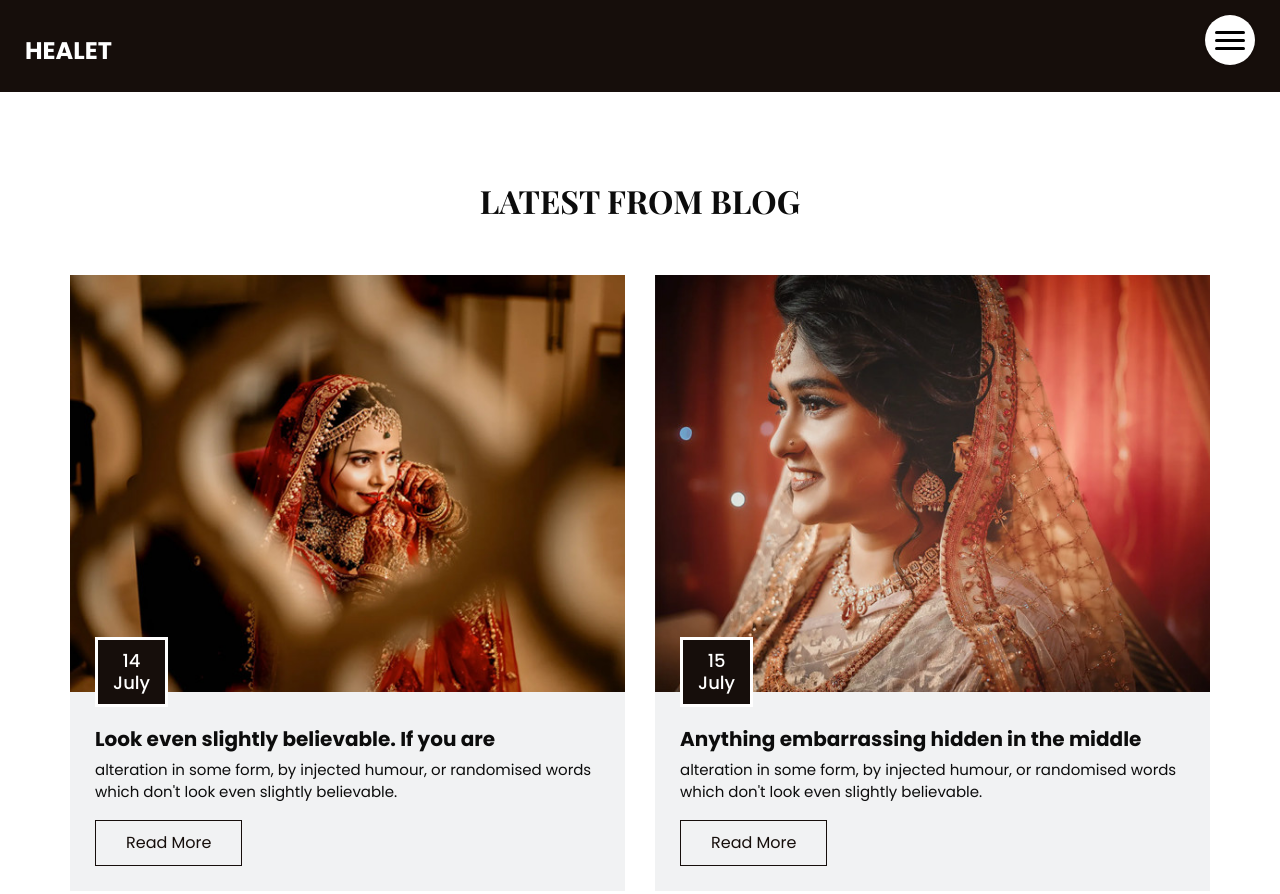
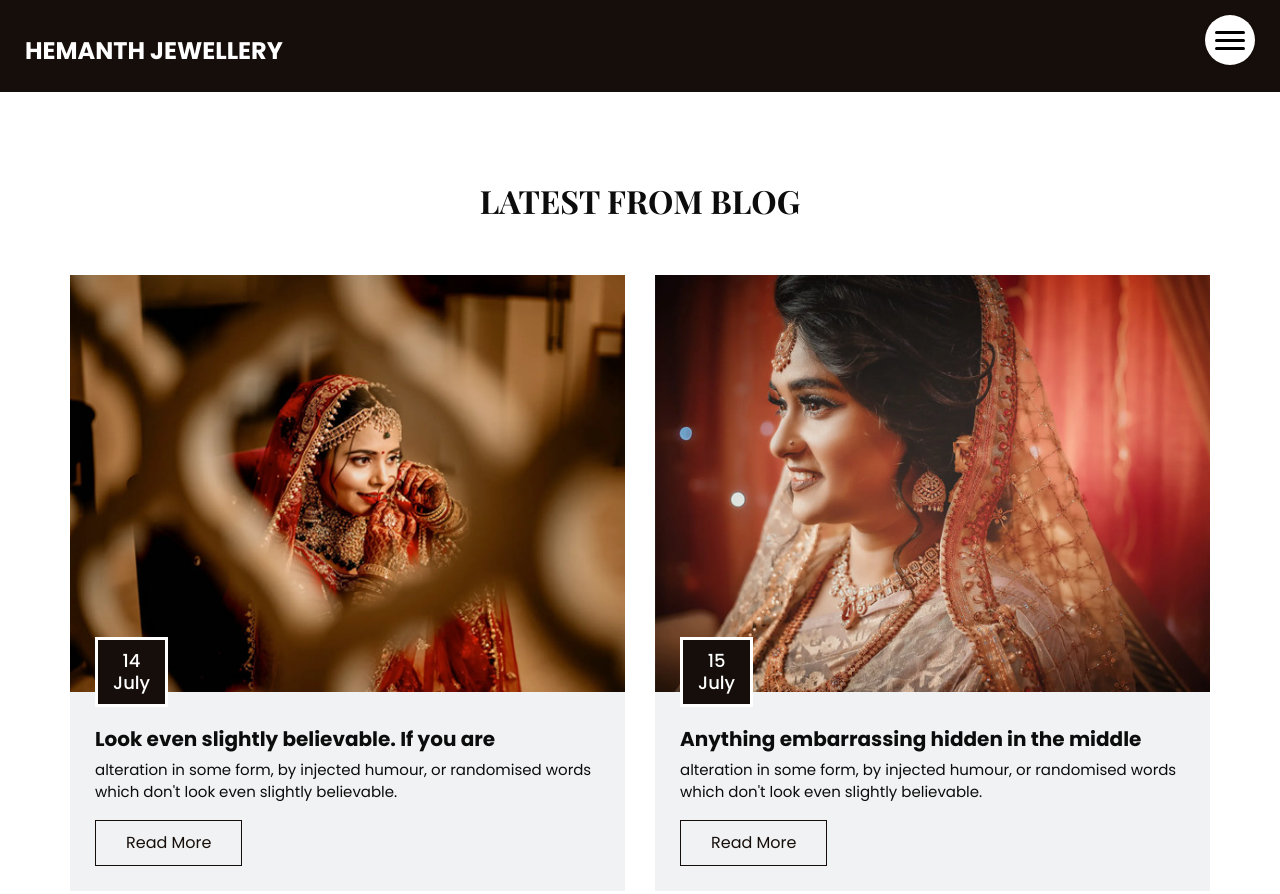
Before and after one commit to HemanthSunkara/jenkins, a plain HTML site: page blog.html in a window 1280 px wide. Shown: the top 894 px of the page. Drawn offline with nearby package versions, Linux system fonts and the light colour scheme.

Commit message:
Update blog.html

```diff
--- a/blog.html
+++ b/blog.html
@@ -34,7 +34,7 @@
       <nav class="navbar navbar-expand-lg custom_nav-container">
         <a class="navbar-brand" href="index.html">
           <span>
-            Healet
+            Hemanth Jewellery
           </span>
         </a>
         <div class="" id="">
```
